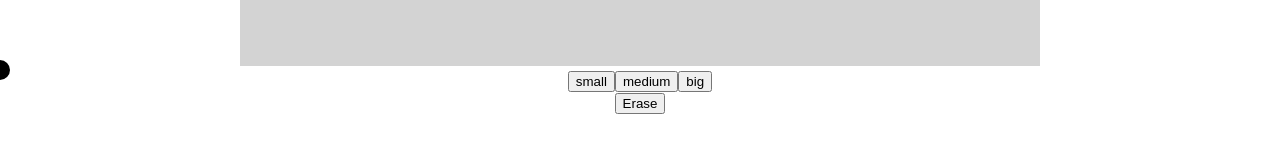
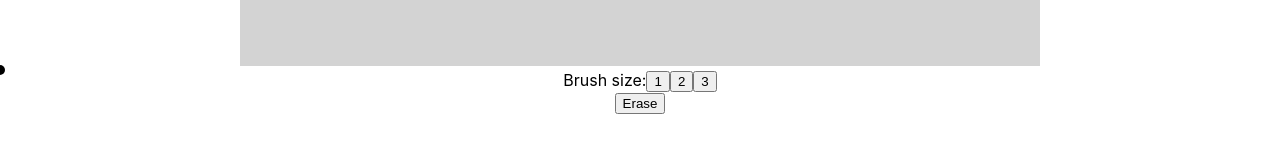
Before and after one commit to SilviuIordache/Painty, a React (Create React App) app: page / in a window 1280 px wide. Shown: the part 622-774 px from the top of the page. Built offline with nearby package versions, Linux system fonts and the light colour scheme.

Commit message:
Move brush size selecotr to separate component

```diff
--- a/src/Canvas/Canvas.js
+++ b/src/Canvas/Canvas.js
@@ -17,7 +17,7 @@ export default class PaintApp extends React.Component {
       ],
       canvasWidth: 800,
       canvasHeight: 600,
-      currentBrushSize: 3
+      currentBrushSize: 1
     };
   }
 
--- /dev/null
+++ b/src/Toolbar/BrushSizeSelector.js
@@ -0,0 +1,18 @@
+export default function BrushSizeSelector(props) {
+  const sizes = [1, 2, 3];
+
+  const brushSizes = sizes.map((size, index) =>
+    <button
+      key={index}
+      onClick={() => props.onBrushSizeSelected(sizes[index])}>
+      {index + 1}
+    </button>
+  )
+
+  return (
+    <div>
+      <span>Brush size:</span>
+     {brushSizes}
+    </div>
+  )
+}
--- a/src/Toolbar/Toolbar.js
+++ b/src/Toolbar/Toolbar.js
@@ -1,4 +1,5 @@
 import React from "react";
+import BrushSizeSelector from './BrushSizeSelector'
 
 export default class Toolbar extends React.Component {
 
@@ -21,13 +22,3 @@ export default class Toolbar extends React.Component {
     )
   }
 }
-
-function BrushSizeSelector(props) {
-  return (
-    <div>
-      <button onClick={() => props.onBrushSizeSelected(1)}>small</button>
-      <button onClick={() => props.onBrushSizeSelected(2)}>medium</button>
-      <button onClick={() => props.onBrushSizeSelected(3)}>big</button>
-    </div>
-  )
-}
```
